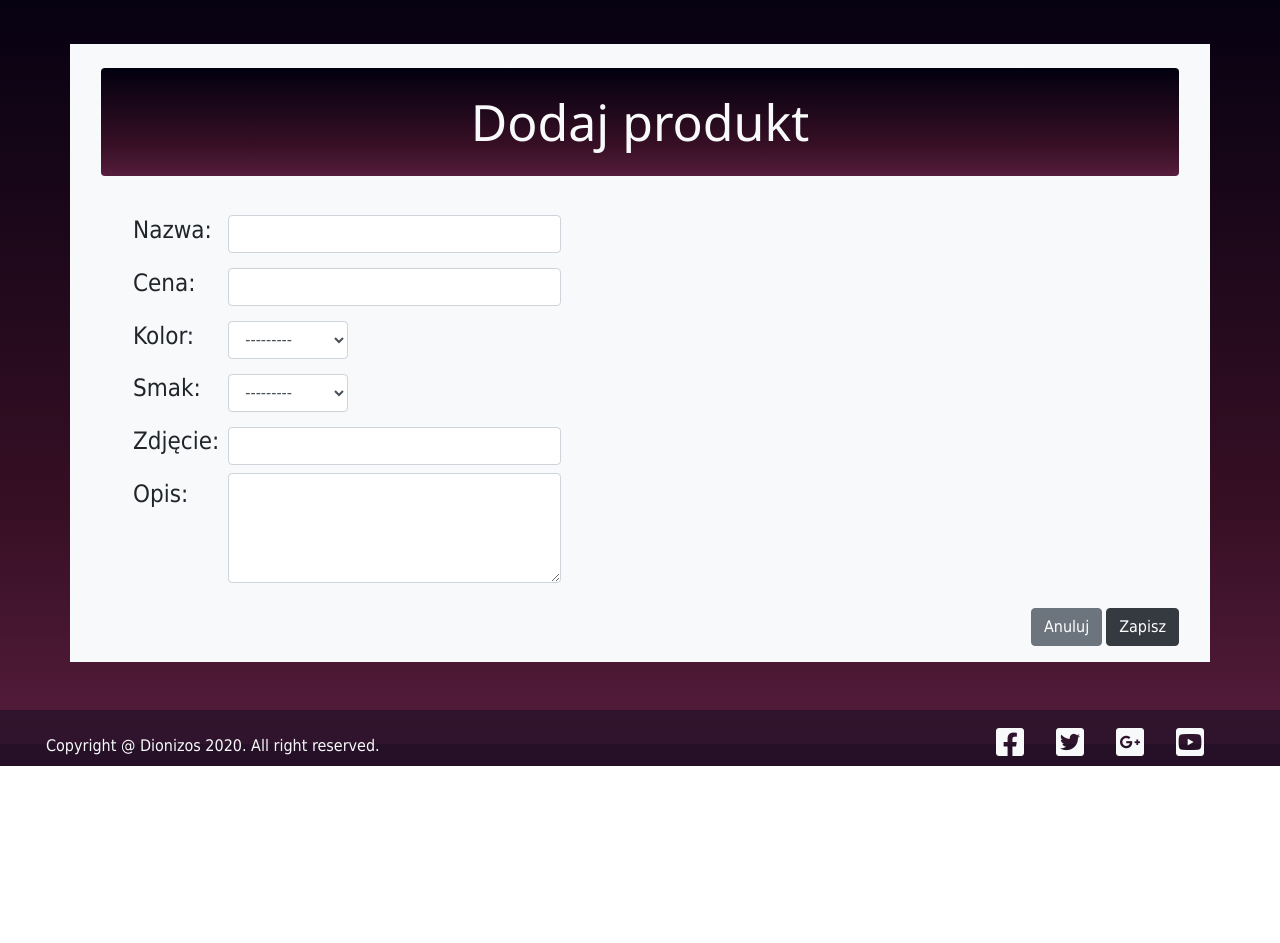
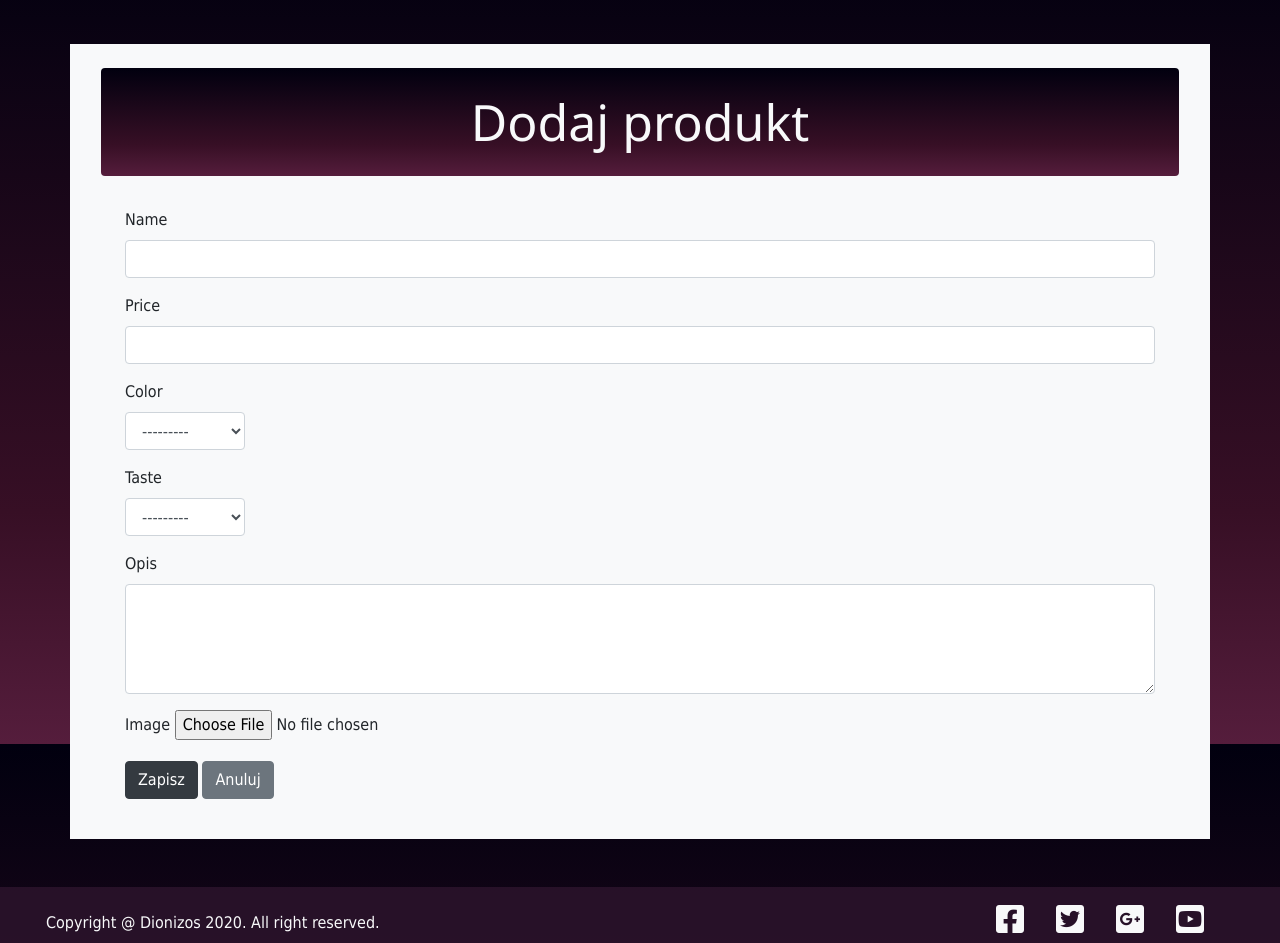
Before and after one commit to Alicja-Pawlak/Dionizos, a Django app: page /dodaj/ in a window 1280 px wide. Shown: the part 56-999 px from the top of the page. Before the commit the page ends 822 px from the top, so only its background shows below. Run offline with Django 3.2, Linux system fonts and the light colour scheme; some libraries are stand-ins or nearby versions.

Commit message:
Naprawione dodawanie zmian, zmienione formularze i modele

```diff
--- a/Dionizos/index/admin.py
+++ b/Dionizos/index/admin.py
@@ -4,6 +4,10 @@ from index.models import Wines
 # Register your models here.
 
 class WinesAdmin(admin.ModelAdmin):
-    list_display=("name","price","color","taste","descriptions","picture",)
+    list_display=("name","price","color","taste","descriptions","image",)
+
+
+class CommentsAdmin(admin.ModelAdmin):
+    list_display=("nickname", "description",)
 
 admin.site.register(Wines,WinesAdmin)
--- a/Dionizos/index/forms.py
+++ b/Dionizos/index/forms.py
@@ -4,13 +4,16 @@ from index.models import Wines
 
 class WineForm(forms.ModelForm):
     class Meta:
+        def __init__(self):
+            self.fields['image'].required = False
+
         model = Wines
         fields = ["name",
                   "price",
                   "color",
                   "taste",
                   "descriptions",
-                  "picture"]
+                  "image"]
         widgets = {"name": forms.widgets.TextInput(attrs={"class": "form-control",
                                                                 "cols": 50,
                                                                 "rows": 8}),
@@ -23,10 +26,8 @@ class WineForm(forms.ModelForm):
                                                            "style": "width:120px;"}),
                    "descriptions": forms.widgets.Textarea(attrs={"class": "form-control",
                                                                 "cols": 40,
-                                                                "rows": 4}),
-                   "picture": forms.widgets.TextInput(attrs={"class": "form-control",
-                                                                "cols": 50,
-                                                                "rows": 8})}
+                                                                "rows": 4})}
+
 # formularz przeszukiwania na głównej stronie
 class SearchForm(forms.Form):
     fraze = forms.CharField(required=False, label="",widget=forms.widgets.TextInput(attrs={"placeholder":"Szukaj",
--- a/Dionizos/index/models.py
+++ b/Dionizos/index/models.py
@@ -2,6 +2,13 @@ from django.db import models
 
 
 # Create your models here.
+class Comments(models.Model):
+   nickname  = models.TextField(max_length=32,
+                         verbose_name="nickname")
+
+   description = models.TextField(default="",
+                               blank=True,
+                               verbose_name="comment")
 
 class Wines(models.Model):
     name = models.TextField(max_length=32,
@@ -41,9 +48,7 @@ class Wines(models.Model):
                                blank=True,
                                verbose_name="opis")
 
-    picture = models.TextField(default="",
-                               blank=True,
-                               verbose_name="picture")
+    image = models.ImageField(upload_to= 'static/')
 
     # te funkcje zwracają dobre nazwy
     # (czerwone, a nie 'r', półsłodkie, a nie 'se')
--- a/Dionizos/index/templates/edytuj/edytuj.html
+++ b/Dionizos/index/templates/edytuj/edytuj.html
@@ -8,65 +8,15 @@
     <div class="col-12 margin100 mb-5 p-3">
         <h3 class="bg-wlasne p-4 text-light titles text-center mt-2 rounded">Dodaj produkt</h3>
         <div class="p-4">
-            <table class="d-inline mt-3">
+            <form action="" method="POST" enctype="multipart/form-data">
                 {% csrf_token %}
-                {% block title %}{% endblock %}
-                <tr>
-                    <th class="p-2">
-                        <h4>Nazwa:</h4>
-                    </th>
-                    <td>
-                        {{ form.name }}
-                    </td>
-                </tr>
-                <th class="p-2">
-                    <h4>Cena:</h4>
-                </th>
-                <td>
-                    {{ form.price }}
-                </td>
-                </tr>
-                <tr>
-                    <th class="p-2">
-                        <h4>Kolor:</h4>
-                    </th>
-                    <td>
-                        {{ form.color }}
-                    </td>
-                </tr>
-                <tr>
-                    <th class="p-2">
-                        <h4>Smak:</h4>
-                    </th>
-                    <td>
-                        {{ form.taste }}
-                    </td>
-                </tr>
-                <tr>
-                    <th class="p-2">
-                        <h4>Zdjęcie:</h4>
-                    </th>
-                    <td>
-                        {{ form.picture }}
-                        <!-- Tymczasowo sciezka do zdjecia, ogarne to potem-->
-                    </td>
-                </tr>
-                <tr>
-                    <th class="p-2 d-flex align-items-start">
-                        <h4>Opis:</h4>
-                    </th>
-                    <td>
-                        {{ form.descriptions }}
-                    </td>
-                </tr>
-
-            </table>
-        </div>
-        <div class="d-flex flex-row-reverse">
+                {{ form.as_p }}
                 <!-- tutaj jest button do zapisywania produktu do bazy -->
-            <a href="#"><button type="button" class="btn btn-dark guzik">Zapisz</button></a>
+                <button type="submit" class="btn btn-dark guzik">Zapisz</button>
                 <button type="button" class="btn btn-secondary guzik mr-1" data-toggle="modal"
-                data-target="#anulowanie">Anuluj</button>
+                        data-target="#anulowanie">
+                    Anuluj
+                </button>
                 <!-- Modal - wyskakujący popup -->
                 <div class="modal fade" id="anulowanie" tabindex="-1" role="dialog" aria-labelledby="exampleModalLabel"
                      aria-hidden="true">
@@ -83,13 +33,18 @@
                             </div>
                             <div class="modal-footer">
                                 <button type="button" class="btn btn-secondary guzik" data-dismiss="modal">Anuluj</button>
-                            <a href="{% url 'index' %}"><button type="button"
-                                    class="btn btn-dark guzik">Wyjdź</button></a>
+                                <a href="{% url 'index' %}">
+                                    <button type="button"
+                                            class="btn btn-dark guzik">
+                                        Wyjdź
+                                    </button>
+                                </a>
                             </div>
                         </div>
                     </div>
                 </div></a>
                 <!-- koniec modala -->
+            </form>
         </div>
     </div>
 </div>
--- a/Dionizos/index/templates/index/index.html
+++ b/Dionizos/index/templates/index/index.html
@@ -10,7 +10,6 @@
 <main class="container px-4 margin100 mb-5 shadow-lg bg-light border">
   <article>
     <div>
-
       <div class="bg-dark mt-5 fixed-top shadow">
         <nav class=" py-0 navbar navbar-expand-md nav-color navbar-dark">
           <div class="collapse navbar-collapse" id="collapsibleNavId">
@@ -95,7 +94,7 @@
           <div class="card-group">
             <div class="card border-light shadow p-3 rounded mb-5">
 
-              <img class="card-img-top" src="{{ wine.picture }}" height="400" />
+              <img class="card-img-top" src="{{ wine.image }}" height="400" />
 
               <!-- aktualnie trzeba podawać ścieżkę do zdjęcia w bazie -->
               <div class="card-body text-center">
--- a/Dionizos/index/views.py
+++ b/Dionizos/index/views.py
@@ -1,5 +1,5 @@
 from django.shortcuts import render, redirect, get_object_or_404
-from index.models import Wines
+from index.models import Wines, Comments
 from index.forms import WineForm, SearchForm
 from django.db.models import Q
 from django.contrib.auth.decorators import login_required
@@ -24,24 +24,31 @@ def index(request):
 
 
 def produkt(request, pk):
-    return render(request,
+
+
+     return render(request,
                   template_name="index/produkt.html",
-                  context={"wine": get_object_or_404(Wines,
-                                                       pk=pk)})
+                  context={"wine": get_object_or_404(Wines, pk=pk),})
+
 
 def dodaj(request):
     form = WineForm(label_suffix="")
     if request.POST:
         form = WineForm(request.POST,
+                        request.FILES,
                           label_suffix="")
         if form.is_valid():
             form.save()
-            return redirect(" ")
+            return redirect("index")
+
     return render(request,
                   template_name="edytuj/edytuj.html",
                   context={"form": form})
+
     return render(request,
-                  template_name="dodaj/dodaj.html")
+                  template_name="dodaj/dodaj.html",
+                  context={"form": form})
+
 def opinie(request):
     return render(request,
                   template_name="opinie/opinie.html")
```
Also changed, not shown: Dionizos/index/templates/index/produkt.html (+7 -14 lines), Dionizos/index/migrations/0003_opinion.py (added), Dionizos/index/migrations/0004_auto_20210110_1348.py (added), Dionizos/index/migrations/0005_wines_image.py (added), Dionizos/index/migrations/0006_remove_wines_comments.py (added), Dionizos/index/migrations/0007_remove_wines_picture.py (added), Dionizos/index/migrations/0008_auto_20210111_1454.py (added), Dionizos/static/0hnkiyf9voa61.png (added), Dionizos/static/138038085_234520354717760_860386113036670989_n.jpg (added), Dionizos/static/138038085_234520354717760_860386113036670989_n_5NjwFkb.jpg (added), Dionizos/static/j1glfq1e0ma61.jpg (added), Dionizos/static/j1glfq1e0ma61_2HtRxzw.jpg (added), Dionizos/static/j1glfq1e0ma61_wjP2lLg.jpg (added). Lines whose indentation alone changed are shown as unchanged.
